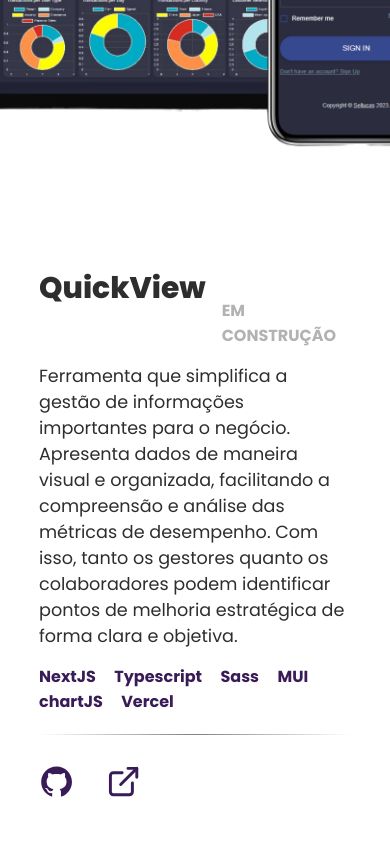
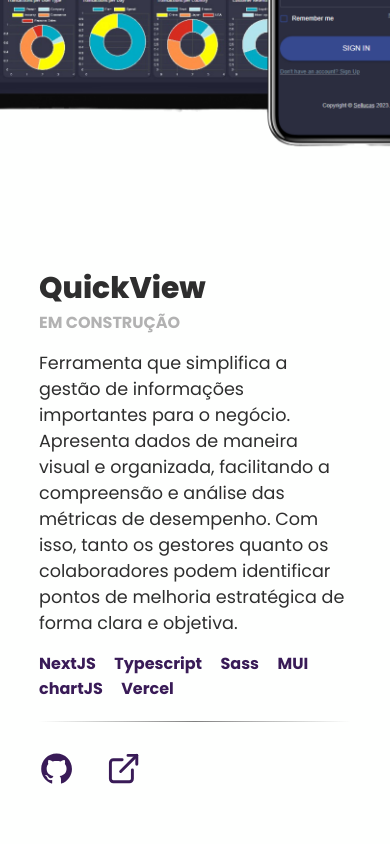
Before and after one commit to Sellucas/portfolio-v2, a Next.js app: page / in a window 390 px wide. Shown: the part 1500-2344 px from the top of the page. Built offline with nearby package versions, Linux system fonts and the light colour scheme.

Commit message:
fix: project data

```diff
--- a/src/app/page.tsx
+++ b/src/app/page.tsx
@@ -36,7 +36,7 @@
     title: "SpiceRoute",
     status: "MARÇO 2023",
     text: "SpiceRoute é um projeto de restaurante fictício criado para fins de demonstração. O objetivo do projeto é mostrar a criação de um site para um restaurante, onde os clientes podem consultar o cardápio, fazer reservas e entrar em contato com o restaurante.",
-    stack: "React.js Tailwind Material Tailwind React-reveal Vercel",
+    stack: "React.js TailwindMaterial Tailwind React-reveal Vercel",
     github: "/",
     link: "/",
     img: "/static/spiceroute-project.png",
--- a/src/components/Projects/Projects.module.scss
+++ b/src/components/Projects/Projects.module.scss
@@ -152,12 +152,22 @@
 
 .head {
   display: flex;
+  flex-direction: row;
 
-  span {
-    margin-top: 10rem;
+  @media screen and (max-width: 500px) {
+    flex-direction: column;
+  }
+
+  p {
+    margin-top: 9rem;
     margin-left: 1rem;
     color: rgb(178, 178, 178);
     font-weight: 700;
+
+    @media screen and (max-width: 500px) {
+      margin-top: 0;
+      margin-left: 0;
+    }
   }
 }
 
--- a/src/components/Projects/Projects.tsx
+++ b/src/components/Projects/Projects.tsx
@@ -48,7 +48,7 @@
               <Slide triggerOnce>
                 <div className={scss.head}>
                   <h1>{box.title}</h1>
-                  <span>{box.status}</span>
+                  <p>{box.status}</p>
                 </div>
                 <p className={scss.description}>{box.text}</p>
                 <p className={scss.stack}>{box.stack}</p>
```
